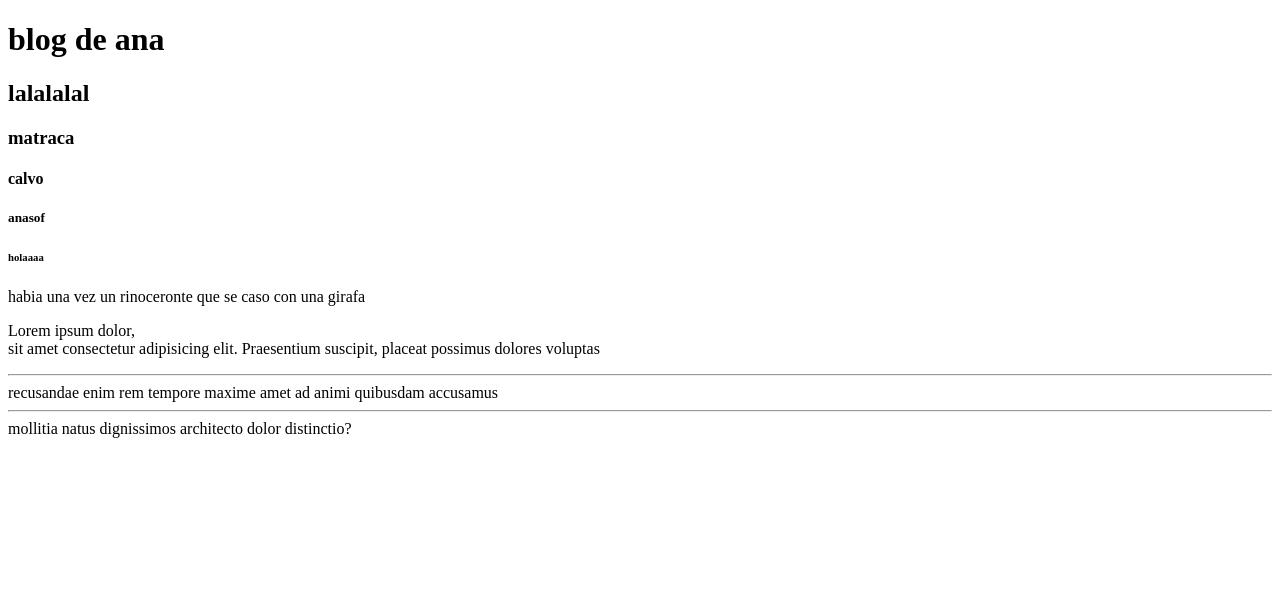
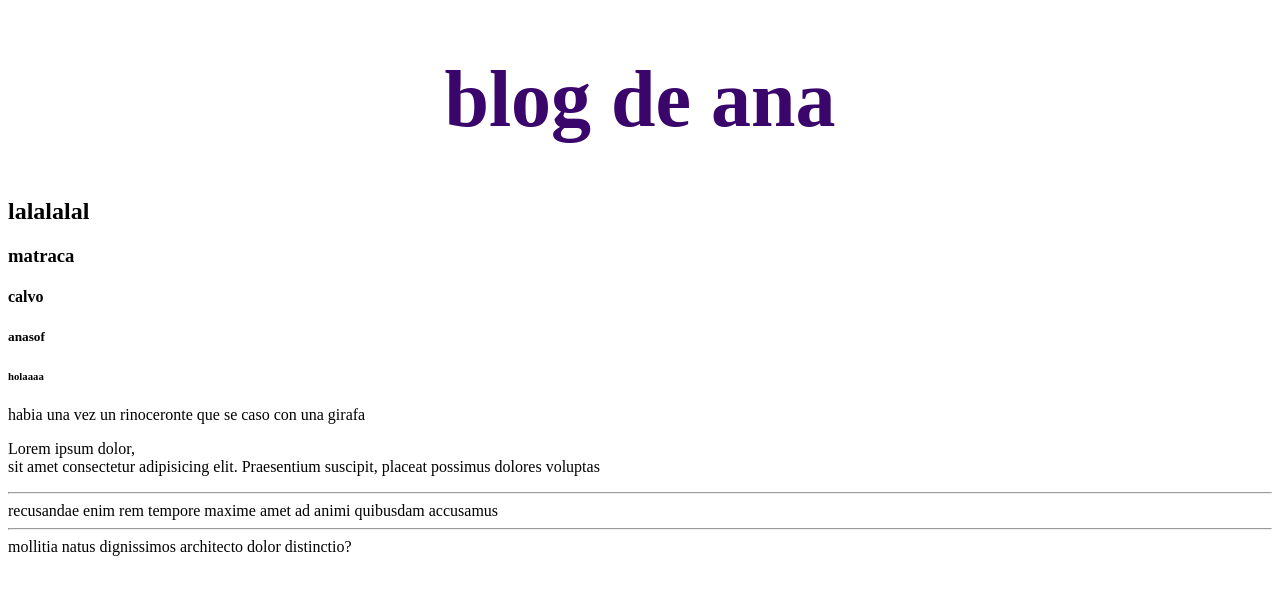
Before and after one commit to anasofia-avalos/html-ana-avalos, a website: page index.html in a window 1280 px wide. Drawn offline with Linux system fonts and the light colour scheme.

Commit message:
style.css

```diff
--- a/index.html
+++ b/index.html
@@ -2,6 +2,7 @@
 <html lang="en">
   <head>
     <meta charset="UTF-8" />
+    <link rel="stylesheet" href="style.css">
     <meta name="viewport" content="width=device-width, initial-scale=1.0" />
     <meta http-equiv="X-UA-Compatible" content="ie=edge" />
     <title>Static Template</title>
--- /dev/null
+++ b/style.css
@@ -0,0 +1,5 @@
+h1 {
+  color: rgb(58, 6, 107);
+  font-size: 80px;
+  text-align: center;
+}
```
